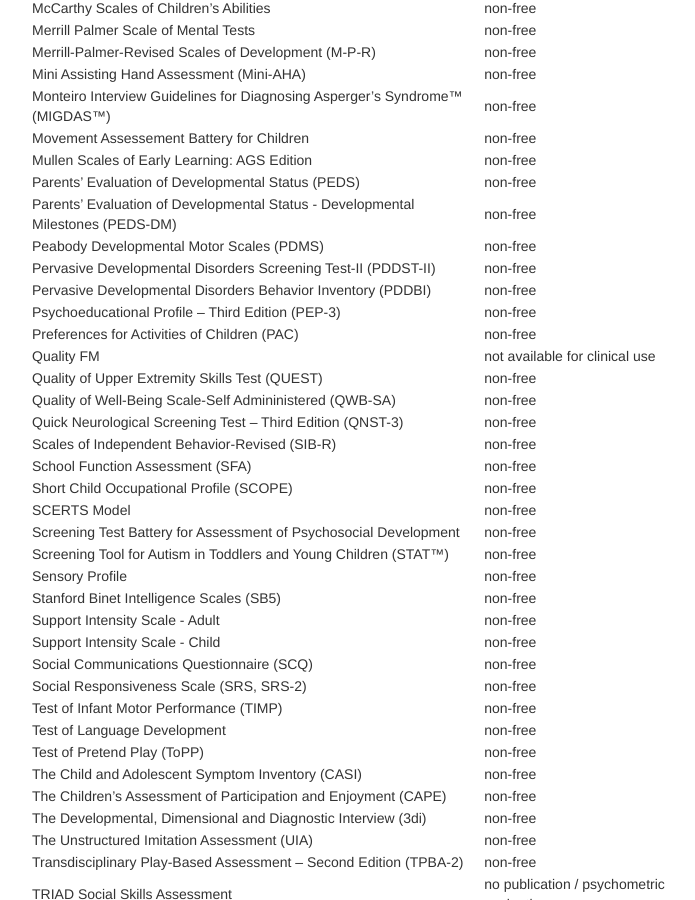
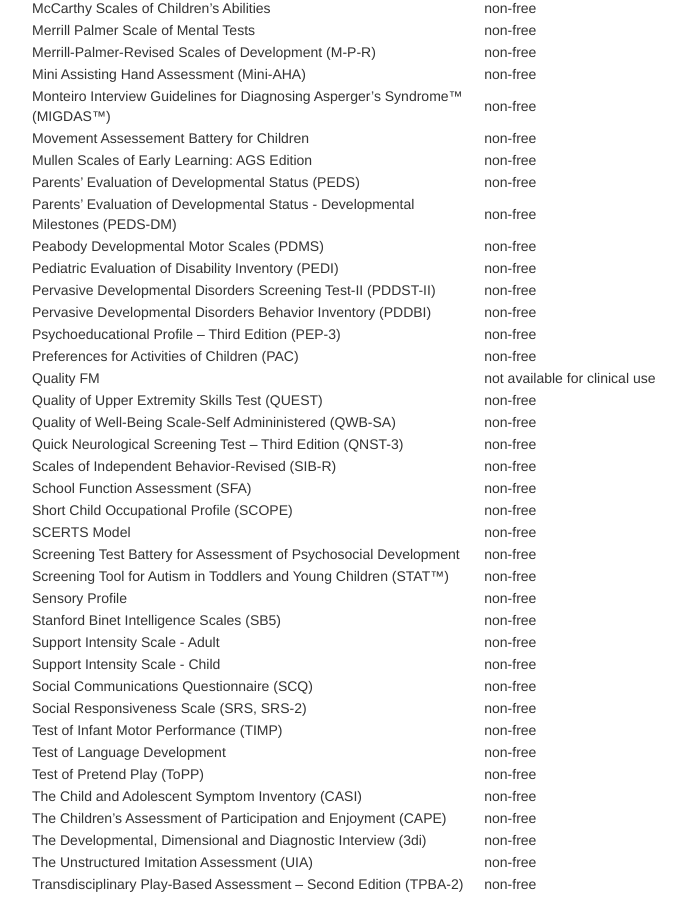
Before and after one commit to mjmaenner/disabilitymeasures, a Jekyll site: the page built from pages/donotqualify.md, in a window 1280 px wide and 900 px high, scrolled down 2183 px. Shown: the whole window, without its empty margins (259-954 px from the left). Built offline with Jekyll 4.4.1, drawn with Linux system fonts in a browser that asks for light colours.

Commit message:
added pedi

```diff
--- a/pages/donotqualify.md
+++ b/pages/donotqualify.md
@@ -107,6 +107,7 @@ Mullen Scales of Early Learning: AGS Edition | non-free
 Parents' Evaluation of Developmental Status (PEDS) | non-free
 Parents' Evaluation of Developmental Status - Developmental Milestones (PEDS-DM) | non-free
 Peabody Developmental Motor Scales (PDMS) | non-free
+ Pediatric Evaluation of Disability Inventory (PEDI) | non-free
 Pervasive Developmental Disorders Screening Test-II (PDDST-II) | non-free
 Pervasive Developmental Disorders Behavior Inventory (PDDBI) | non-free
 Psychoeducational Profile – Third Edition (PEP-3) | non-free
```
